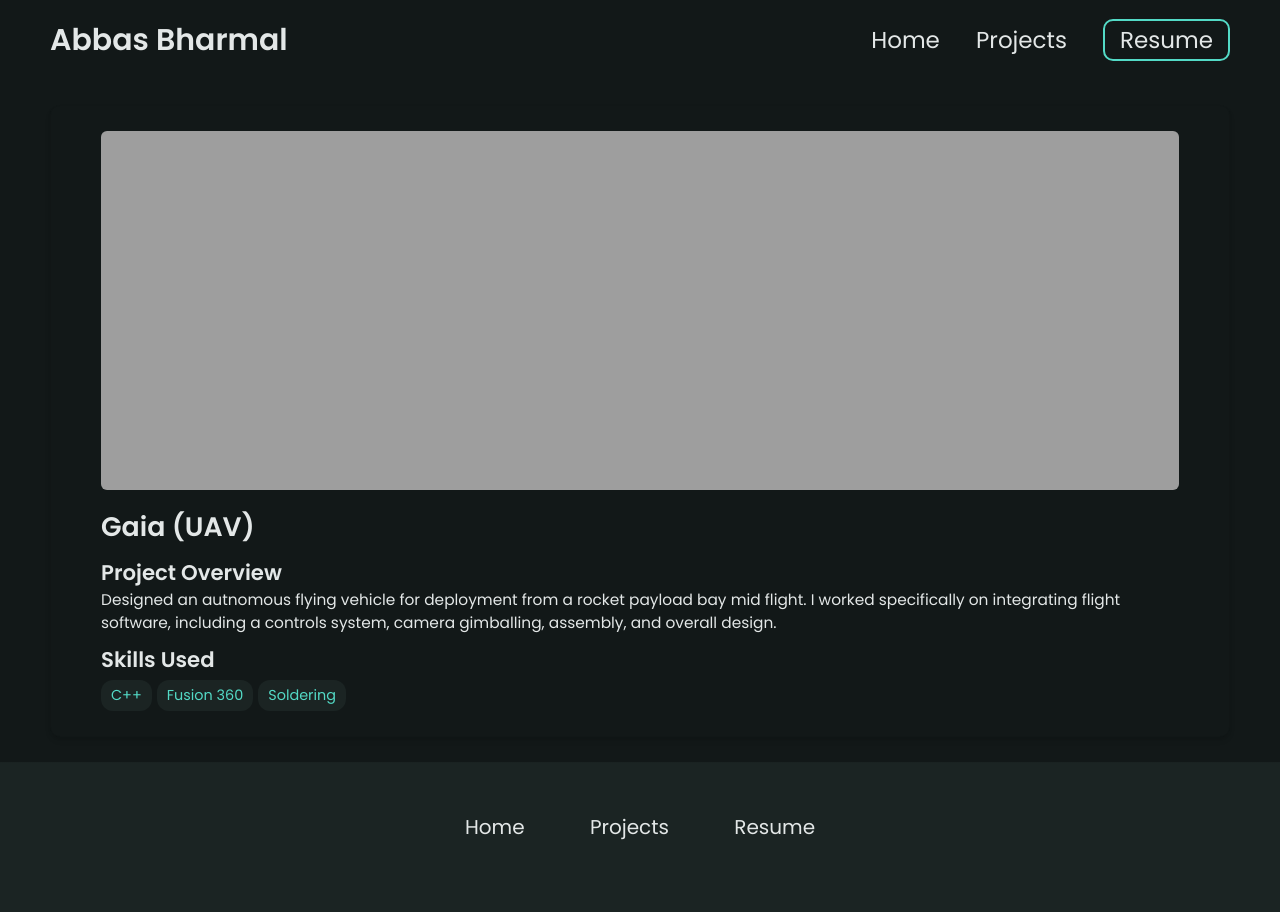
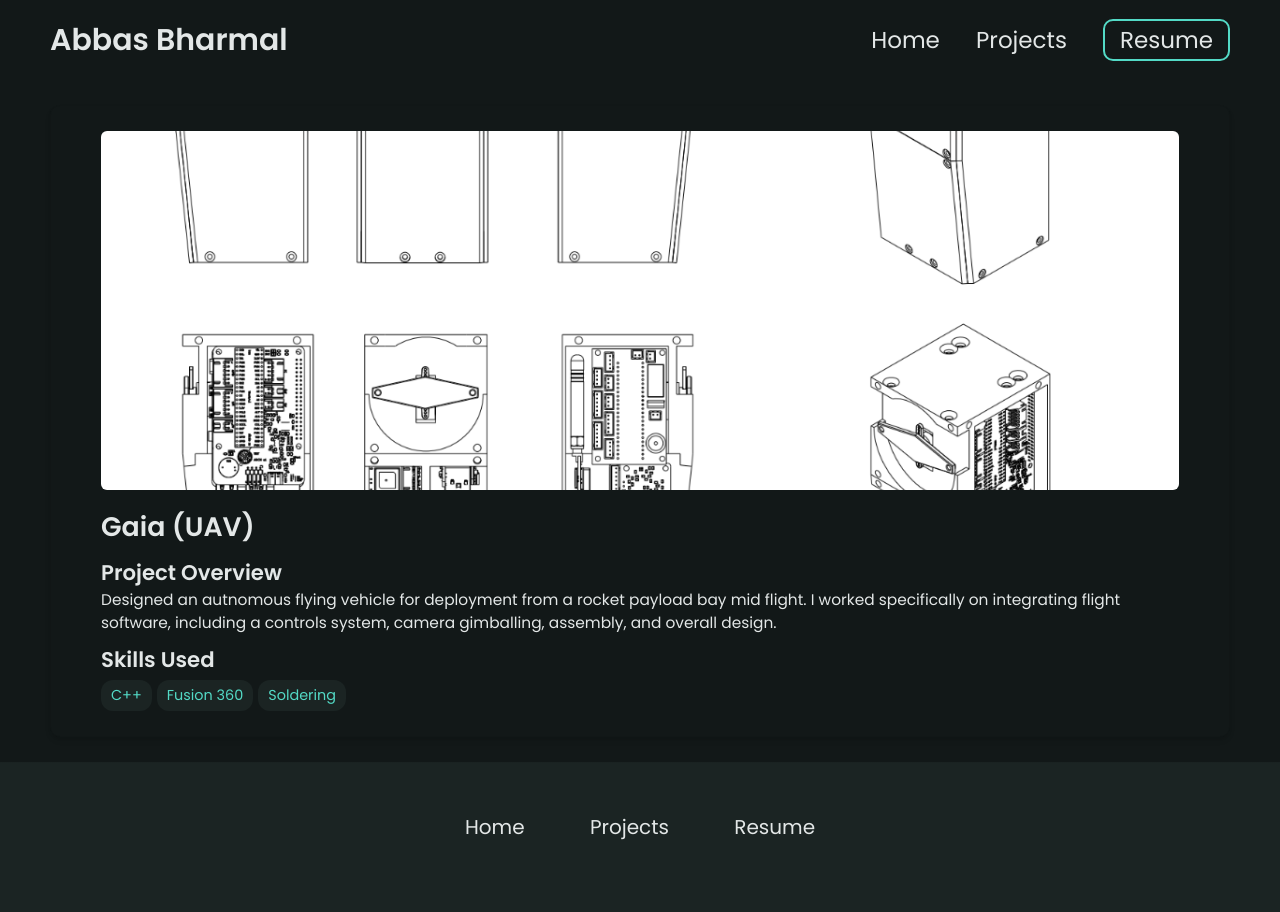
Before and after one commit to abharm/abharm.github.io, a Jekyll site: the page built from _projects/Gaia/index.md, in a window 1280 px wide. Built offline with Jekyll 4.4.1, drawn with Linux system fonts in a browser that asks for light colours.

Commit message:
Update index.md

```diff
--- a/_projects/Gaia/index.md
+++ b/_projects/Gaia/index.md
@@ -6,5 +6,5 @@ skills:
 - C++
 - Fusion 360
 - Soldering
-main-image: /'Screenshot 2025-08-12 223408.png'
+main-image: /Screenshot 2025-08-12 223408.png
 ---
```
